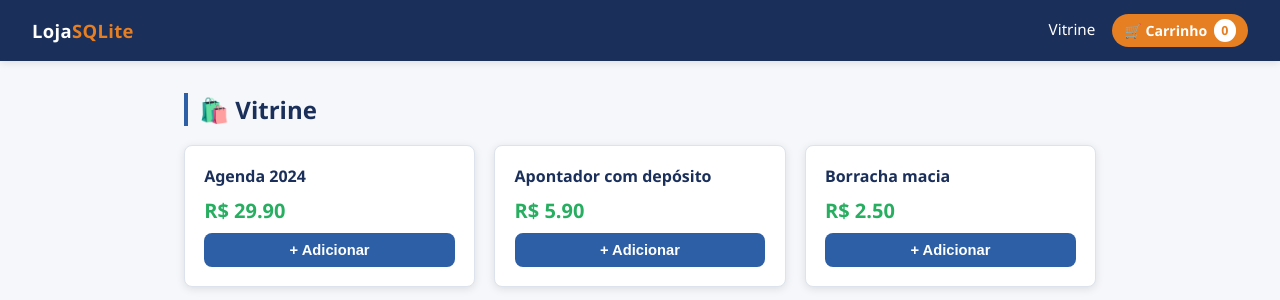
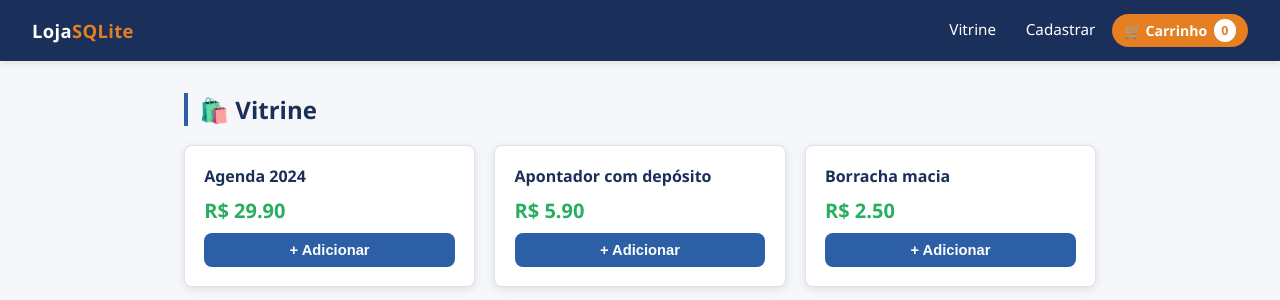
Before and after one commit to elzobrito/usjt, a Flask app: page / in a window 1280 px wide. Shown: the top 300 px of the page. Run offline with Flask 3, Linux system fonts and the light colour scheme; data comes from the database, SQL or seed files in the repository; data that the repository does not hold is empty.

Commit message:
Add navigation link for item registration in base template

```diff
--- a/usabilidade-web-mobile-jogos/2026-2/atividades/0510/carrinho-flask/templates/base.html
+++ b/usabilidade-web-mobile-jogos/2026-2/atividades/0510/carrinho-flask/templates/base.html
@@ -179,7 +179,7 @@
 
     <nav>
       <a href="{{ url_for('vitrine') }}">Vitrine</a>
-
+      <a href="{{ url_for('cadastrar') }}">Cadastrar</a>
       <a class="badge-cart" href="{{ url_for('ver_carrinho') }}">
         🛒 Carrinho
         <span class="n">{{ qtd }}</span>
```
